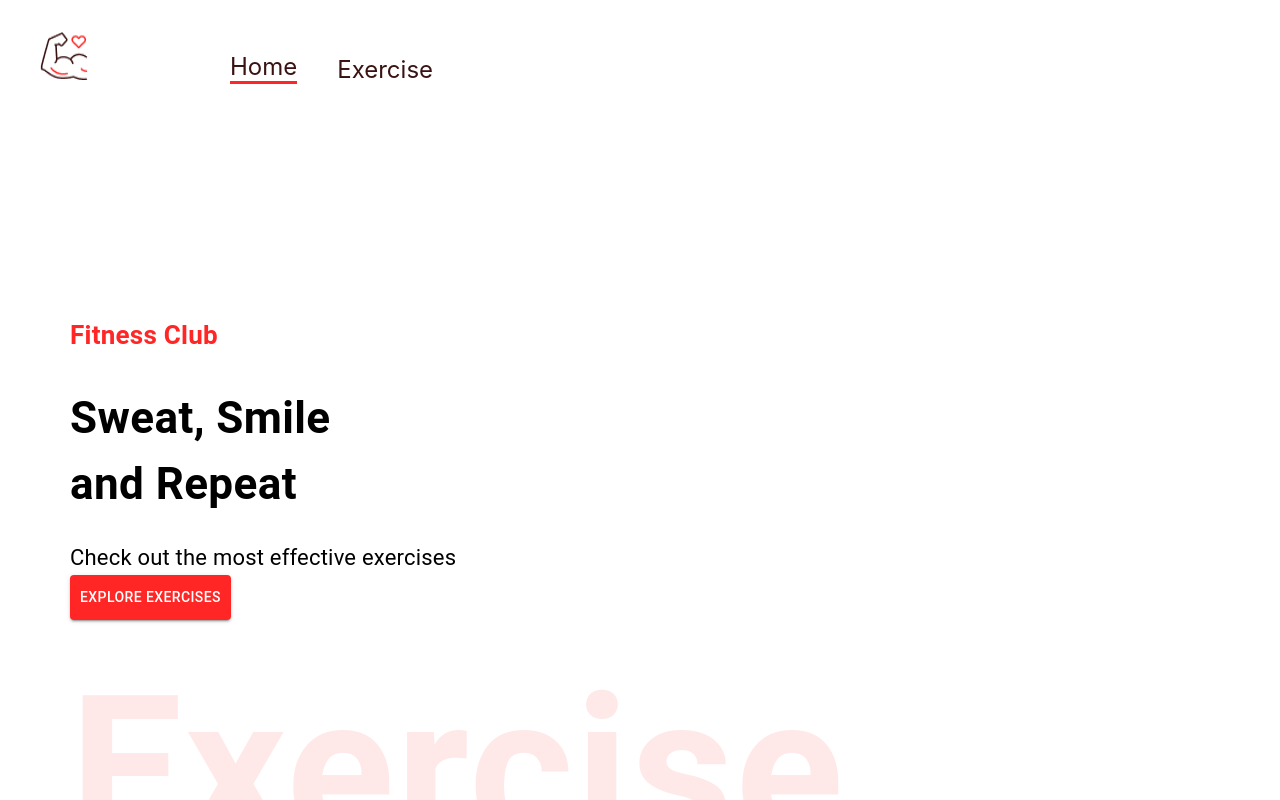
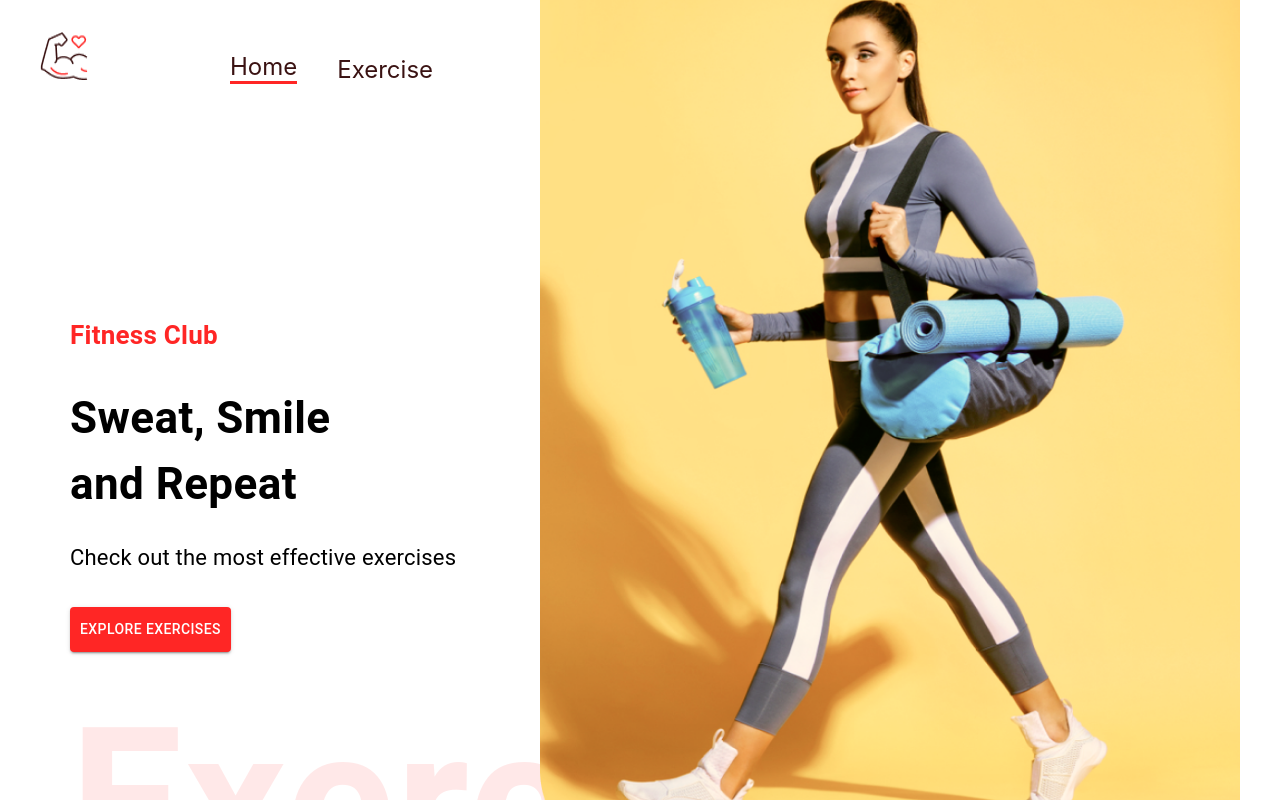
Before and after one commit to zazazaza4/Fitness-Exercises-App, a React (Create React App) app: page / in a window 1280 px wide. Shown: the top 800 px of the page. Built offline with nearby package versions, Linux system fonts and the light colour scheme; no server answers.

Commit message:
added  styles for the banner

```diff
--- a/src/components/HeroBanner.tsx
+++ b/src/components/HeroBanner.tsx
@@ -1,10 +1,10 @@
 import { Box, Button, Typography } from "@mui/material";
 import { FC } from "react";
 
+import styles from "../global.module.css";
 import HeroBannerImage from "../assets/images/banner.png";
 
-type Props = {};
-export const HeroBanner: FC = (props: Props) => {
+export const HeroBanner: FC = () => {
   return (
     <Box
       sx={{
@@ -35,7 +35,7 @@ export const HeroBanner: FC = (props: Props) => {
       >
         Sweat, Smile <br /> and Repeat
       </Typography>
-      <Typography lineHeight="35px" fontSize="22px" mb="4">
+      <Typography lineHeight="35px" fontSize="22px" mb={4}>
         Check out the most effective exercises
       </Typography>
       <Button
@@ -60,7 +60,11 @@ export const HeroBanner: FC = (props: Props) => {
       >
         Exercise
       </Typography>
-      <img src={HeroBannerImage} alt="banner" className="hero-banner-img" />
+      <img
+        src={HeroBannerImage}
+        alt="banner"
+        className={styles.heroBannerImg}
+      />
     </Box>
   );
 };
```
